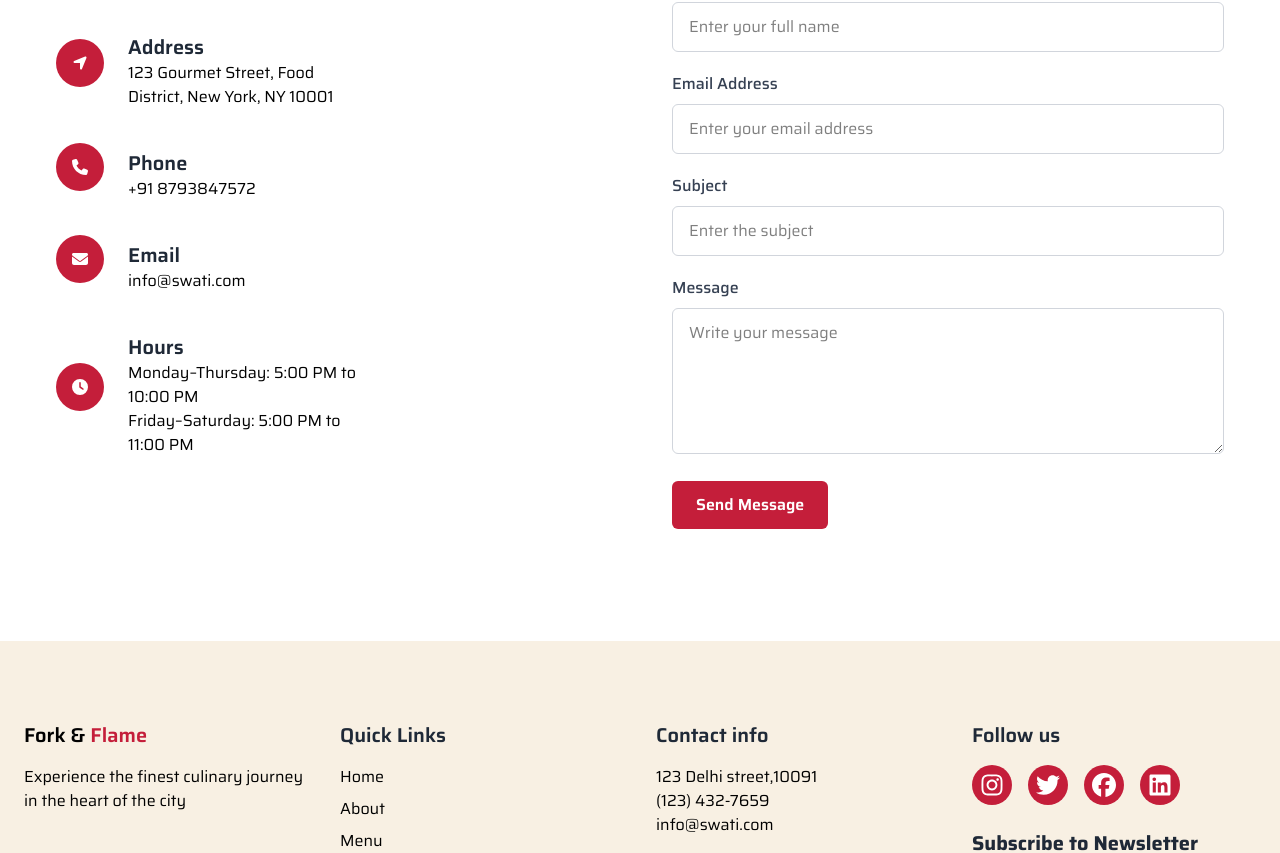
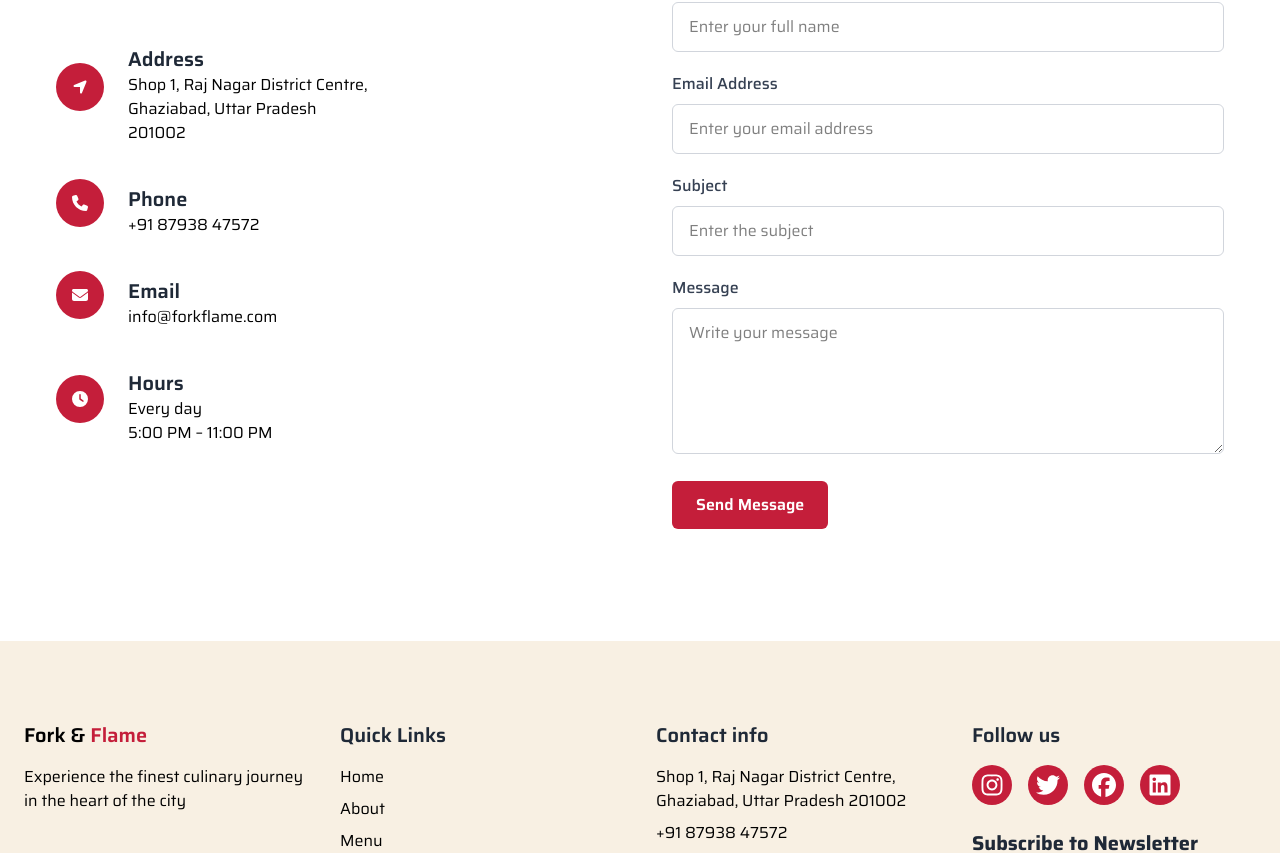
Before and after one commit to Swati-keshari/Flok-Flame, a React (Vite) app in the folder swati/: page / in a window 1280 px wide. Shown: the part 6612-7465 px from the top of the page. Built offline with nearby package versions, Linux system fonts and the light colour scheme; no server answers.

Commit message:
Use one set of contact details (Ghaziabad) for Contact section and footer

```diff
--- a/swati/src/components/Contact.jsx
+++ b/swati/src/components/Contact.jsx
@@ -5,6 +5,7 @@
 import { useState } from 'react'
 import { FaClock, FaEnvelope, FaLocationArrow, FaPhone } from 'react-icons/fa6'
 import { postJSON } from '../api'
+import { phoneLink, siteInfo } from '../siteInfo'
 
 const Contact = () => {
   const [status, setStatus] = useState({ type: '', text: '' })
@@ -50,7 +51,7 @@ const Contact = () => {
                         </div>
                         <div className='mt-4'>
                             <p className='text-xl text-dark font-semibold'>Address</p>
-                            <p className='w-60'>123 Gourmet Street, Food District, New York, NY 10001</p>
+                            <p className='max-w-60'>{siteInfo.address}</p>
 
                         </div>
                     </div>
@@ -61,7 +62,7 @@ const Contact = () => {
                         </div>
                         <div className='mt-4'>
                             <p className='text-xl text-dark font-semibold'>Phone</p>
-                            <p className='w-60'> +91 8793847572</p>
+                            <a href={phoneLink} className='max-w-60 hover:text-primary'>{siteInfo.phone}</a>
 
                         </div>
                     </div>
@@ -72,7 +73,7 @@ const Contact = () => {
                         </div>
                         <div className='mt-4'>
                             <p className='text-xl text-dark font-semibold'>Email</p>
-                            <p className='w-60'>info@swati.com</p>
+                            <a href={`mailto:${siteInfo.email}`} className='max-w-60 break-all hover:text-primary'>{siteInfo.email}</a>
 
                         </div>
                     </div>
@@ -83,10 +84,9 @@ const Contact = () => {
                         </div>
                         <div className='mt-4'>
                             <p className='text-xl text-dark font-semibold'>Hours</p>
-                            <p className='w-60'>Monday–Thursday: 5:00 PM to 10:00 PM<br />
-                              Friday–Saturday: 5:00 PM to 11:00 PM
-
-                            </p>
+                            {siteInfo.hours.map((h) => (
+                              <p key={h.days} className='max-w-60'>{h.days}<br />{h.time}</p>
+                            ))}
 
                         </div>
                     </div>
--- a/swati/src/components/Footer.jsx
+++ b/swati/src/components/Footer.jsx
@@ -6,6 +6,7 @@ import { useState } from 'react'
 import { FaFacebook, FaInstagram, FaLinkedin, FaLocationArrow, FaTwitter } from 'react-icons/fa6'
 import { Link } from 'react-router-dom'
 import { postJSON } from '../api'
+import { phoneLink, siteInfo } from '../siteInfo'
 
 const Footer = () => {
   const [email, setEmail] = useState('')
@@ -62,10 +63,11 @@ const Footer = () => {
           { /*third-col*/}
           <div className='space-y-2'>
              <h1 className='text-xl text-dark font-semibold mb-4'>Contact info</h1>
-             <ul>
-              <li>123 Delhi street,10091</li>
-              <li>(123) 432-7659 </li>
-              <li>info@swati.com</li>
+             <ul className='space-y-2'>
+              <li>{siteInfo.address}</li>
+              <li><a href={phoneLink} className='hover:text-primary'>{siteInfo.phone}</a></li>
+              <li><a href={`mailto:${siteInfo.email}`} className='break-all hover:text-primary'>{siteInfo.email}</a></li>
+              {siteInfo.hours.map((h) => <li key={h.days}>{h.days}: {h.time}</li>)}
              </ul>
           </div>
           {/*4-col*/}
--- /dev/null
+++ b/swati/src/siteInfo.js
@@ -0,0 +1,14 @@
+// siteInfo.js — the restaurant's contact details, in ONE place.
+// Used by the Contact section (home page) and the Footer, so they always match.
+// To change the address, phone, email or hours, edit only this file.
+
+export const siteInfo = {
+  address: 'Shop 1, Raj Nagar District Centre, Ghaziabad, Uttar Pradesh 201002',
+  phone: '+91 87938 47572',
+  email: 'info@forkflame.com',
+  // Same as the Fork & Flame opening hours used for online orders and table bookings
+  hours: [{ days: 'Every day', time: '5:00 PM – 11:00 PM' }],
+}
+
+// "tel:" link needs the number without spaces
+export const phoneLink = `tel:${siteInfo.phone.replace(/\s/g, '')}`
```
